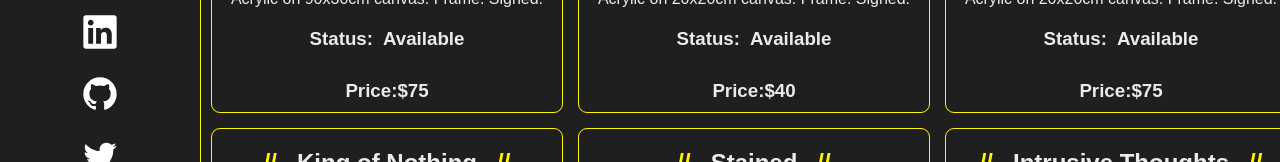
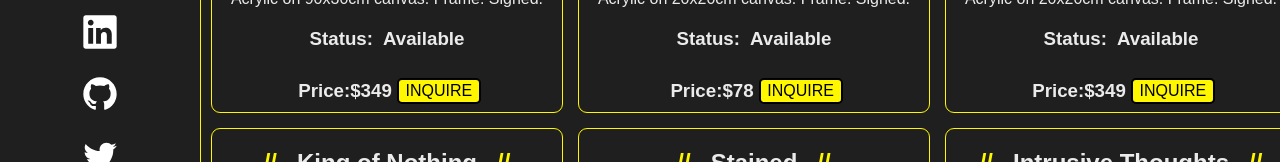
Before and after one commit to Valleyleaf/myGallery, a React (Vite) app in the folder Client/: page /gallery in a window 1280 px wide. Shown: the part 408-570 px from the top of the page. Built offline with nearby package versions, Linux system fonts and the light colour scheme.

Commit message:
Adding Inquire button

```diff
--- a/Client/src/assets/css/artPage.css
+++ b/Client/src/assets/css/artPage.css
@@ -8,26 +8,24 @@
 }
 
 .CartButton{
-  width: 100px;
-  margin: 2px;
+  display: flex;
+  justify-content: center;
+  align-items: center;
+  font-family: sans-serif;
+  width: 80px;
+  height: 22px;
   color: var(--black);
   background-color: var(--yellow);
   border: 2px solid var(--black);
   border-radius: 5px;
-  padding: 5px;
   transition: transform 0.3s ease;
 }
 
 .CartButton:hover{
-  width: 100px;
-  margin: 2px;
-  color: var(--white);
-  background-color: var(--black);
-  border: 2px solid var(--white);
-  border-radius: 5px;
-  padding: 5px;
-  transition: transform 0.3s ease;
+  color: var(--black);
+  transform: scale(1.05) rotate(5deg);
 }
+
 
 .gallery-flex-container-row{
   display: flex;
--- a/Client/src/assets/js/Gallery.js
+++ b/Client/src/assets/js/Gallery.js
@@ -7,7 +7,7 @@ let GalleryData = [
         name: 'The Herald',
         description: 'Acrylic on 90x30cm canvas. Frame. Signed.',
         image: 'https://i.imgur.com/ob6PMkD.jpg',
-        cost: '$75',
+        cost: '$349',
         Availability: 'Available',
         alt: 'Image of Artwork: The Herald'
     },
@@ -16,7 +16,7 @@ let GalleryData = [
         name: 'Ghost',
         description: 'Acrylic on 20x20cm canvas. Frame. Signed.',
         image: 'https://pbs.twimg.com/media/FylVEZEXoAIDkme?format=jpg&name=large',
-        cost: '$40',
+        cost: '$78',
         Availability: 'Available',
         alt: 'Image of Artwork: Ghost'
     },
@@ -25,7 +25,7 @@ let GalleryData = [
         name: 'Chance Encounter',
         description: 'Acrylic on 20x20cm canvas. Frame. Signed.',
         image: 'https://i.imgur.com/gVfTxOU.jpg',
-        cost: '$75',
+        cost: '$349',
         Availability: 'Available',
         alt: 'Image of Artwork: Chance Encounter'
     },
@@ -34,7 +34,7 @@ let GalleryData = [
         name: 'King of Nothing',
         description: 'Acrylic on 30x30cm canvas. Frame. Signed.',
         image: 'https://i.imgur.com/9NlfzwB.jpeg',
-        cost: '$40',
+        cost: '$78',
         Availability: 'Available',
         alt: 'Image of Artwork: King of Nothing'
     },
@@ -43,7 +43,7 @@ let GalleryData = [
         name: 'Stained',
         description: 'Acrylic on 90x30cm canvas. No Frame. Signed.',
         image: 'https://i.imgur.com/24Ikkfw.jpg',
-        cost: '$50',
+        cost: '$199',
         Availability: 'Available',
         alt: 'Image of Artwork: Stained'
     },
@@ -52,7 +52,7 @@ let GalleryData = [
         name: 'Intrusive Thoughts',
         description: 'Acrylic on 60x60cm canvas.Frame. Signed.',
         image: 'https://i.imgur.com/jsOA3EM.jpg',
-        cost: '$75',
+        cost: '$259',
         Availability: 'Available',
         alt: 'Image of Artwork: Intrusive Thoughts'
     },
@@ -61,7 +61,7 @@ let GalleryData = [
         name: 'Bloodied Pastures',
         description: 'Acrylic on 30x30cm canvas.Frame. Signed.',
         image: 'https://i.imgur.com/VyNVCj5.jpg',
-        cost: '$40',
+        cost: '$88',
         Availability: 'Available',
         alt: 'Image of Artwork: Bloodied Pastures'
     },
@@ -70,7 +70,7 @@ let GalleryData = [
         name: 'Cosmic Wave',
         description: 'Acrylic on 60x60cm canvas.Frame. Signed.',
         image: 'https://i.imgur.com/VBiLblU.jpg',
-        cost: '$75',
+        cost: '$379',
         Availability: 'Available',
         alt: 'Image of Artwork: Cosmic Wave'
     }
--- a/Client/src/components/ArtPage/ArtPage.jsx
+++ b/Client/src/components/ArtPage/ArtPage.jsx
@@ -26,8 +26,16 @@ function Art() {
             <h3 className='artTitleWhite'>Status:</h3>
             <h3 className='artTitleWhite'>{data.Availability}</h3>
           </div>
+          <div className='flex-container-row center-content'>
           <h3 className='artTitleWhite'>Price:{data.cost}</h3>
-          {/* <button className='CartButton'>Add to Cart</button> */}
+          <Link
+          to='/contact'
+          className='CartButton'
+          >
+          INQUIRE
+          </Link>
+          </div>
+
         </div>
       </div>
     ));
```
